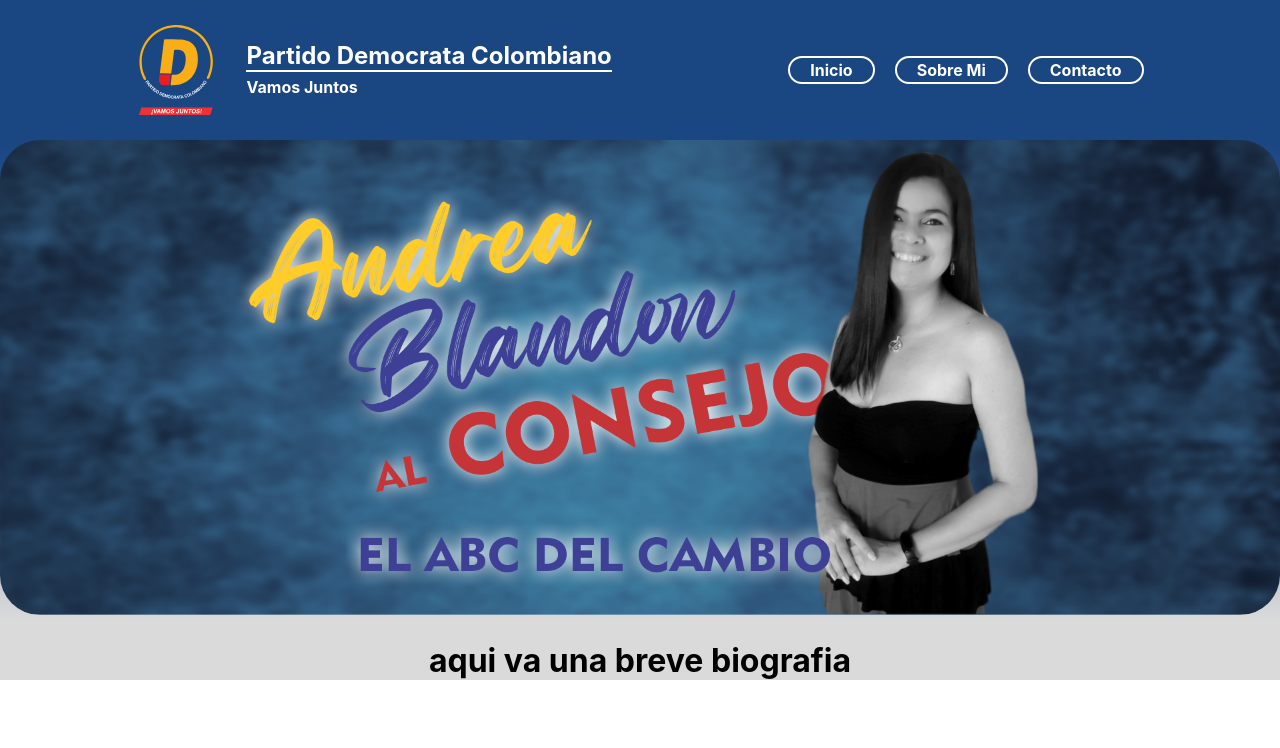
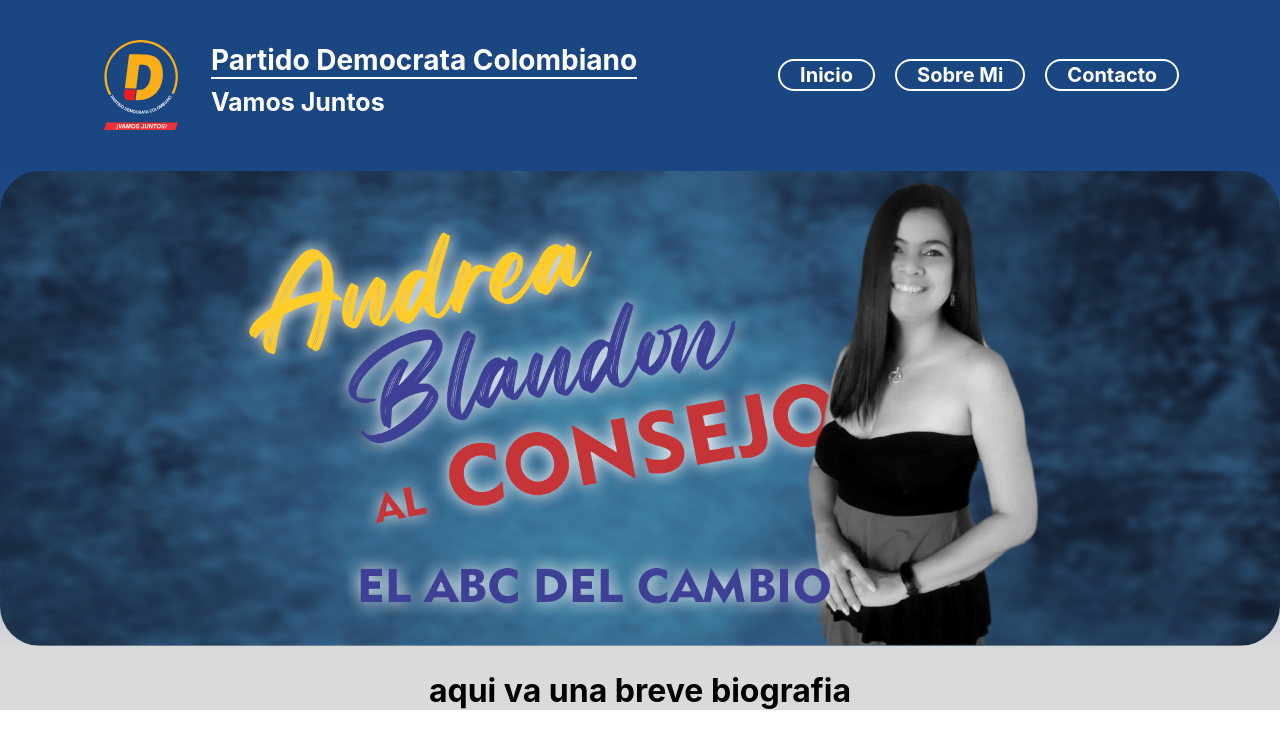
Before and after one commit to Akami-Usagi/andrea-concejal, a React (Create React App) app: page / in a window 1280 px wide. Shown: the top 748 px of the page. Built offline with nearby package versions, Linux system fonts and the light colour scheme.

Commit message:
ajuste de tamaño de fuente

```diff
--- a/src/sections/header/header.css
+++ b/src/sections/header/header.css
@@ -24,14 +24,17 @@
 
 .header__title{
     border-bottom: 2px solid white;
+    font-size: 28px;
 }
 
 .header__subtitle{
     margin-top: -15px;
+    font-size: 25px;
 }
 
 .header__nav{
     display: flex;
+    margin-top: -20px;
 }
 
 .header__nav__list{
@@ -42,6 +45,7 @@
 }
 
 .header__nav__item a{
+    font-size: 20px;
     padding: 0px 15px;
     color: white;
     text-decoration: none;
```
